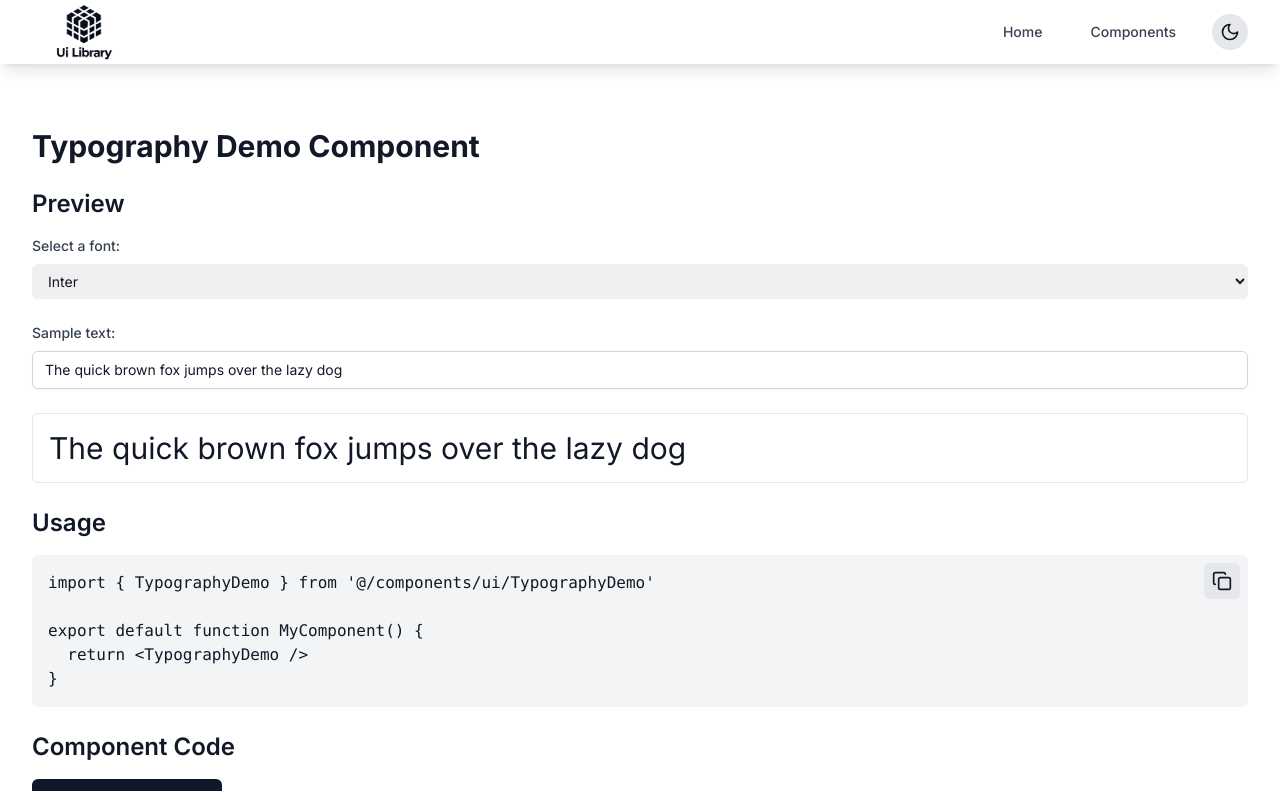
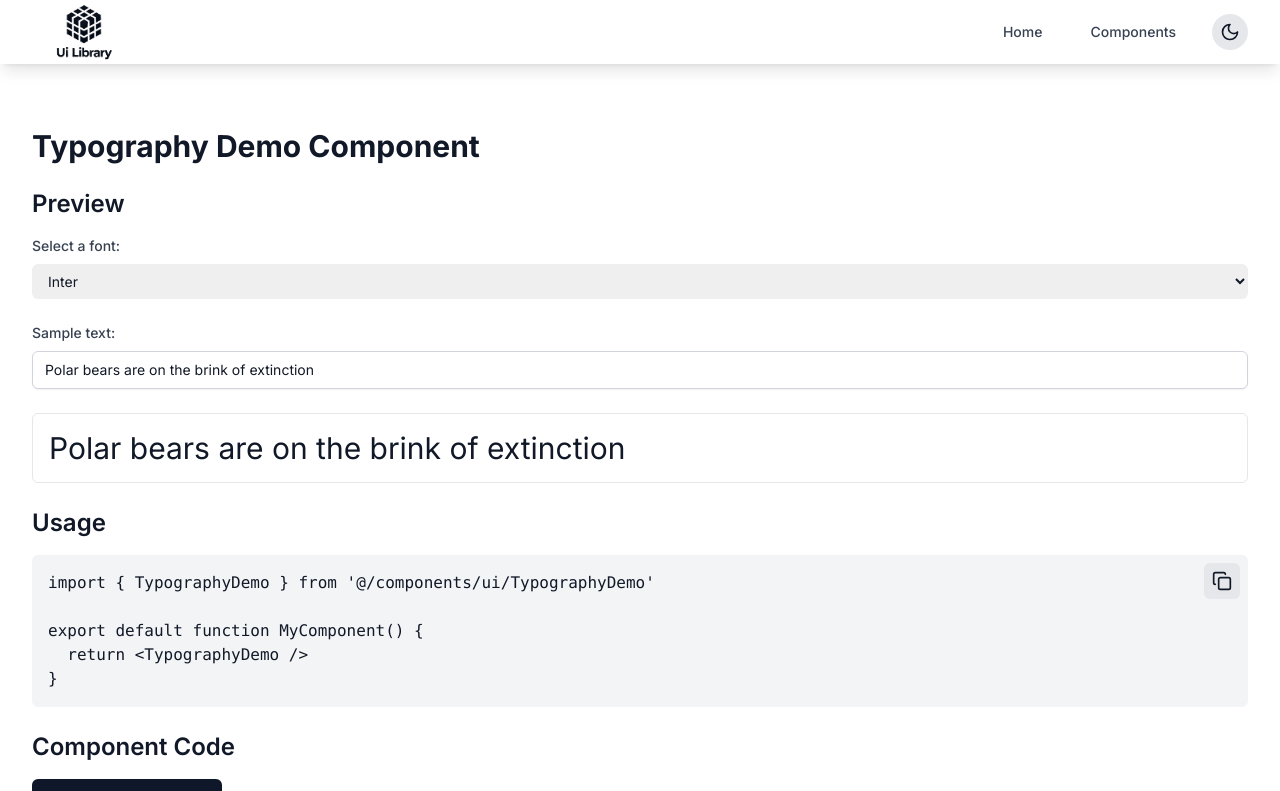
Before and after one commit to Florence-Martin/UI-Library, a Next.js app: page /catalog/typography in a window 1280 px wide. Shown: the top 791 px of the page. Built offline with nearby package versions, Linux system fonts and the light colour scheme; a web font is replaced by a local one.

Commit message:
feat: changed sentence of the typography page

```diff
--- a/components/ui/Typography.tsx
+++ b/components/ui/Typography.tsx
@@ -26,7 +26,7 @@ const fonts = [
 export function Typography() {
   const [selectedFont, setSelectedFont] = useState(fonts[0]);
   const [sampleText, setSampleText] = useState(
-    "The quick brown fox jumps over the lazy dog"
+    "Polar bears are on the brink of extinction"
   );
 
   return (
```
